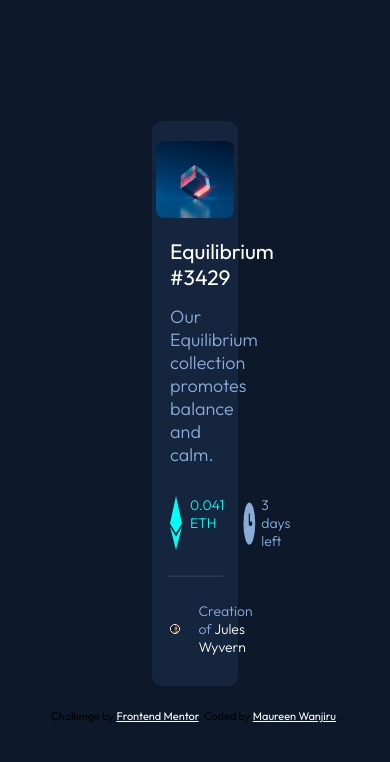
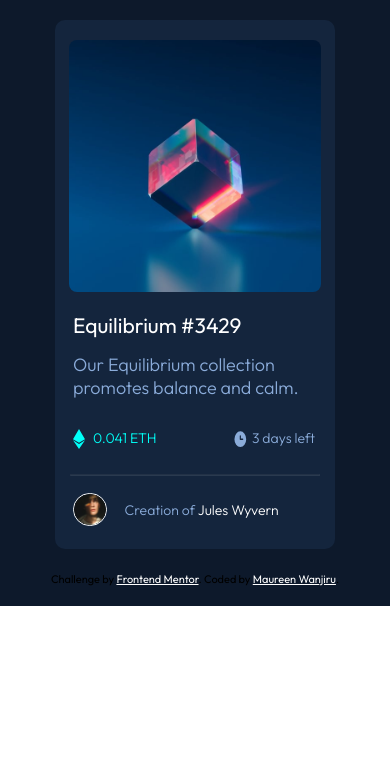
Before and after one commit to maenrared/preview-card-css, a plain HTML site: page index.html in a window 390 px wide. Drawn offline with Linux system fonts and the light colour scheme.

Commit message:
second commit

```diff
--- a/style.css
+++ b/style.css
@@ -93,14 +93,14 @@ p{
 .attribution a {
     color: hsl(0, 0%, 100%);}
 
-/*@media (max-width:375px){
-    .main{
-        width: 90%;
-        height: auto;}
+/* Responsive Design */
+
+@media (max-width: 767px) {
+    .main {
+        height: auto;
+        padding: 20px;
     }
-
-@media (max-width:767px){
-    .main{
-        width: 90%;
-        height: auto;}
-    }*/
+    .bubble {
+        width: 80%;
+    }
+}
```
